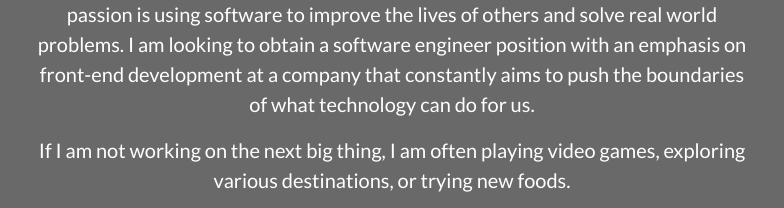
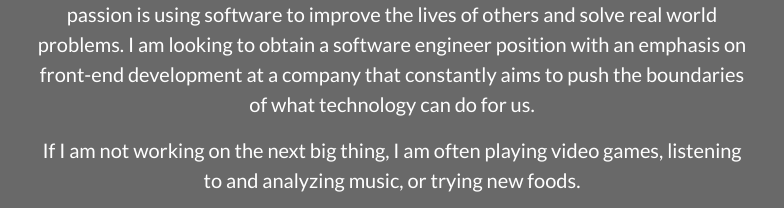
Before and after one commit to joshuadjacoby/joshuadjacoby.github.io, a plain HTML site: page index.html in a window 1280 px wide. Shown: the part 2920-3128 px from the top of the page, 248-1032 px from the left. Drawn offline with Linux system fonts and the light colour scheme.

Commit message:
updated bio

```diff
--- a/index.html
+++ b/index.html
@@ -249,7 +249,7 @@
 					<p>My name is <b>Josh Jacoby</b>, and I am a recent graduate from the University of California, Irvine with a B.S. in Software Engineering.</p>
 					<p>I love that programming gives me the freedom to bring new ideas to life. My passion is using software to improve the lives of others and solve real world problems. I am looking to obtain a software engineer position with an emphasis on front-end
 						development at a company that constantly aims to push the boundaries of what technology can do for us.</p>
-					<p>If I am not working on the next big thing, I am often playing video games, exploring various destinations, or trying new foods.</p>
+					<p>If I am not working on the next big thing, I am often playing video games, listening to and analyzing music, or trying new foods.</p>
 				</div>
 				<div class="col-lg-8 mx-auto text-center">
 					<ul class="list-inline">
```
